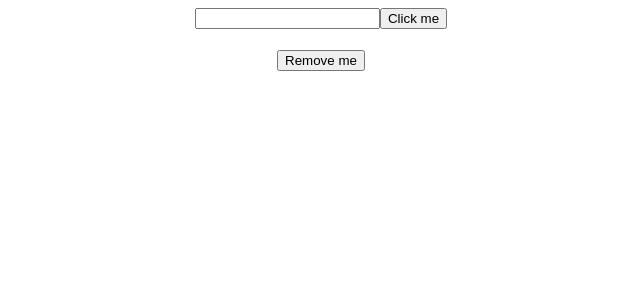
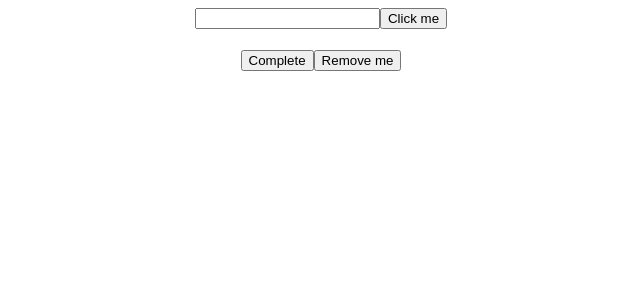
Before and after one commit to dmitrivoleg146/React, a React (Create React App) app: page / in a window 1280 px wide. Both pictures are taken after a click on the button "Click me". Shown: the top 300 px of the page, without its empty margins (319-959 px from the left). Built offline with nearby package versions, Linux system fonts and the light colour scheme.

Commit message:
completed task

```diff
--- a/src/TodoList.js
+++ b/src/TodoList.js
@@ -11,7 +11,8 @@ const TodoList = () => {
   const addTask =()=>{
     const task ={
         id: todoList.length === 0 ? 1 : todoList[todoList.length-1] + 1,
-        taskName: newTask
+        taskName: newTask,
+        completed: false
     }
     setTodoList([...todoList,task]);
   }
@@ -21,6 +22,16 @@ const TodoList = () => {
     })
     setTodoList(newTodoList);
   }
+  const completeTask=(id)=>{
+    setTodoList(todoList.map((task)=>{
+        if(task.id === id){
+            return {...task, completed:true};
+        }
+        else{
+            return task;
+        }
+    }))
+  }
   return (
     <div>
         <div className='addTask'>
@@ -29,8 +40,9 @@ const TodoList = () => {
         </div>
         <div className='list'>
             {todoList.map((task)=>{
-                return <div>
+                return <div style={{backgroundColor: task.completed ? "green" : "white"}}>
                     <h1>{task.taskName}</h1>
+                    <button onClick={()=>completeTask(task.id)}>Complete</button>
                     <button onClick={()=>deleteTask(task.id)}>Remove me</button>
                  </div>
             })}
```
